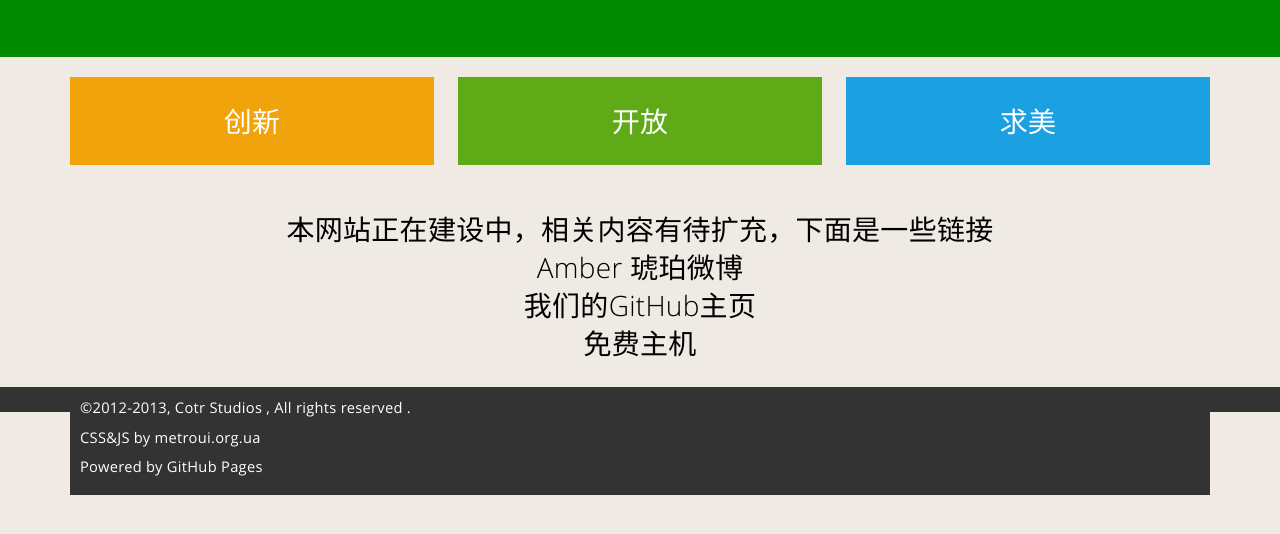
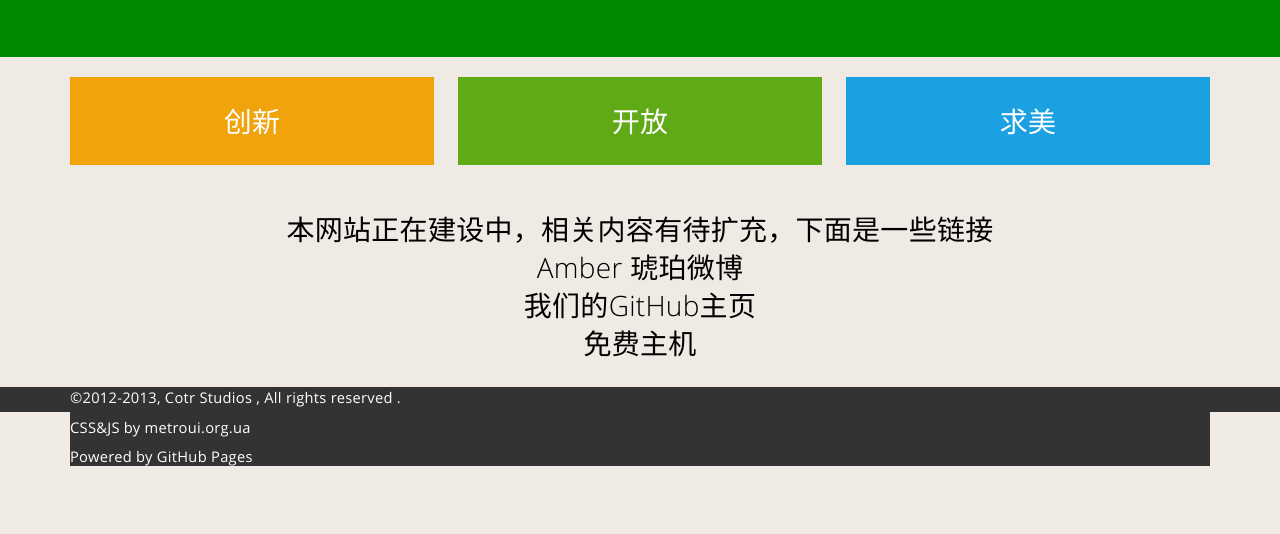
Before and after one commit to cotr/cotr.github.io, a plain HTML site: page index.html in a window 1280 px wide. Shown: the part 228-762 px from the top of the page. Drawn offline with Linux system fonts and the light colour scheme.

Commit message:
Fixed a ui bug on index.html

```diff
--- a/index.html
+++ b/index.html
@@ -201,7 +201,7 @@ v:irri:::,,.,.. .   . ...
 		</div>
 	</div>
  	<footer class="bg-dark">
-    <div class="container tertiary-text bg-dark fg-white" style="padding: 10px">
+    <div class="container tertiary-text bg-dark fg-white">
 <p class="fg-white">&copy;2012-2013, Cotr Studios , All rights reserved .</p>
 <p class="fg-white">CSS&JS by metroui.org.ua</p>
 <p class="fg-white">Powered by GitHub Pages</p>
```
